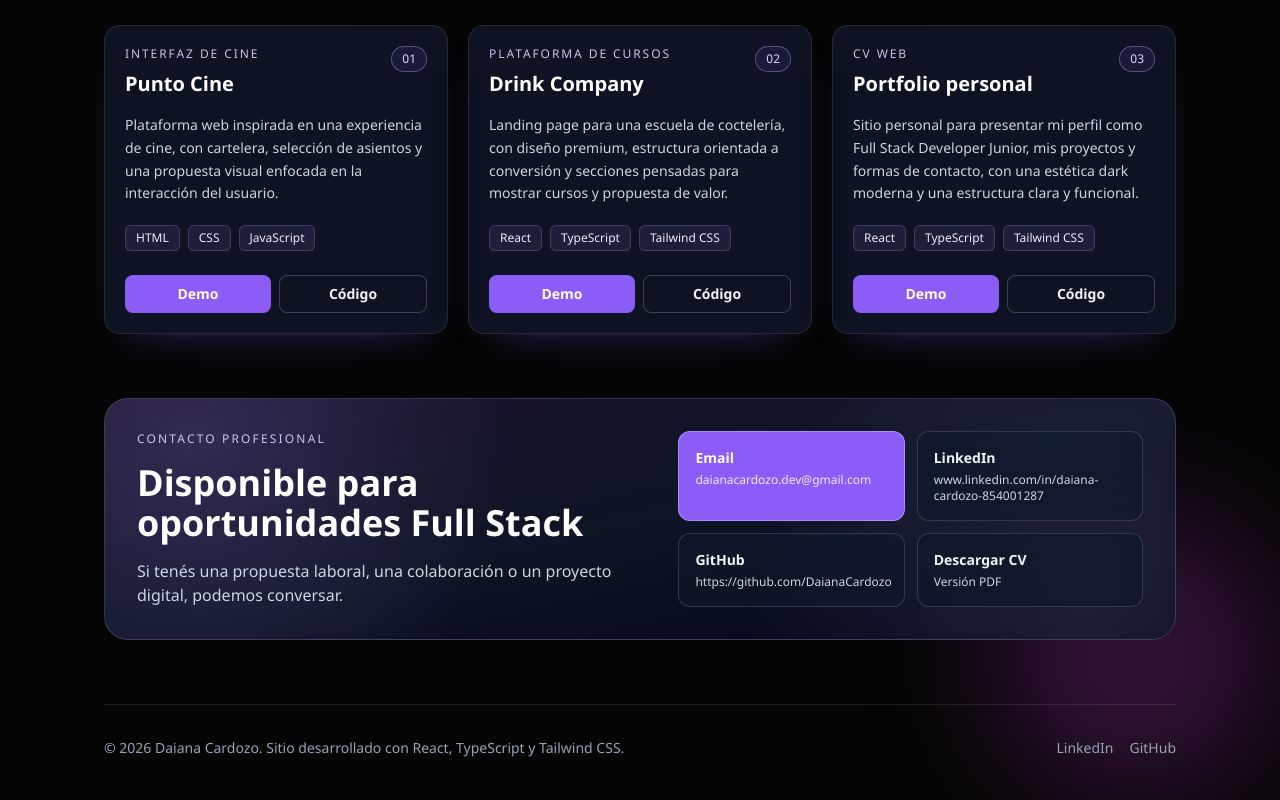
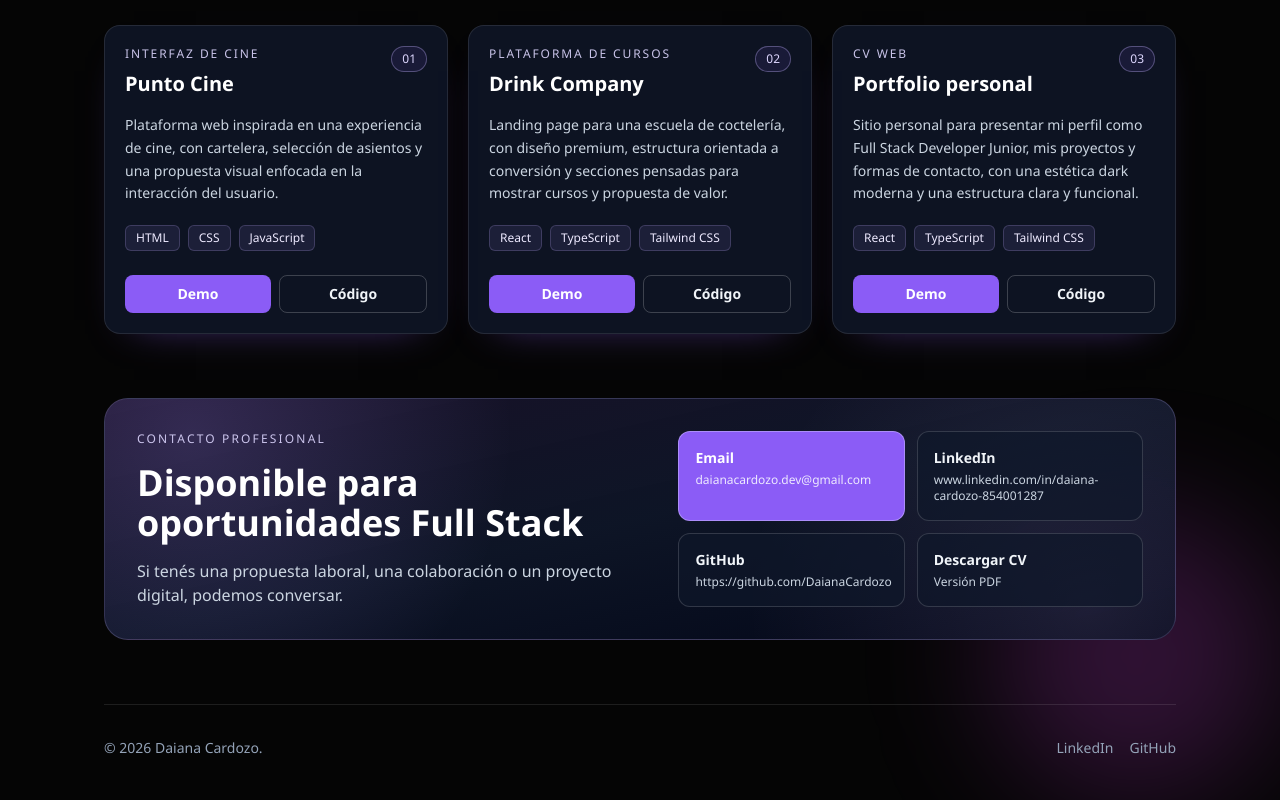
Before and after one commit to DaianaCardozo/portfolio-daiana, a React (Vite) app: page / in a window 1280 px wide. Shown: the part 1164-1964 px from the top of the page. Built offline with nearby package versions, Linux system fonts and the light colour scheme.

Commit message:
cambios en el footer

```diff
--- a/src/components/Footer.tsx
+++ b/src/components/Footer.tsx
@@ -4,8 +4,7 @@ function Footer() {
   return (
     <footer className="flex flex-col gap-4 border-t border-white/10 pt-8 text-sm text-slate-400 md:flex-row md:items-center md:justify-between">
       <p className="leading-relaxed text-slate-400">
-        © {currentYear} Daiana Cardozo. Sitio desarrollado con React,
-        TypeScript y Tailwind CSS.
+        © {currentYear} Daiana Cardozo.
       </p>
 
       <div className="flex items-center gap-4">
```
